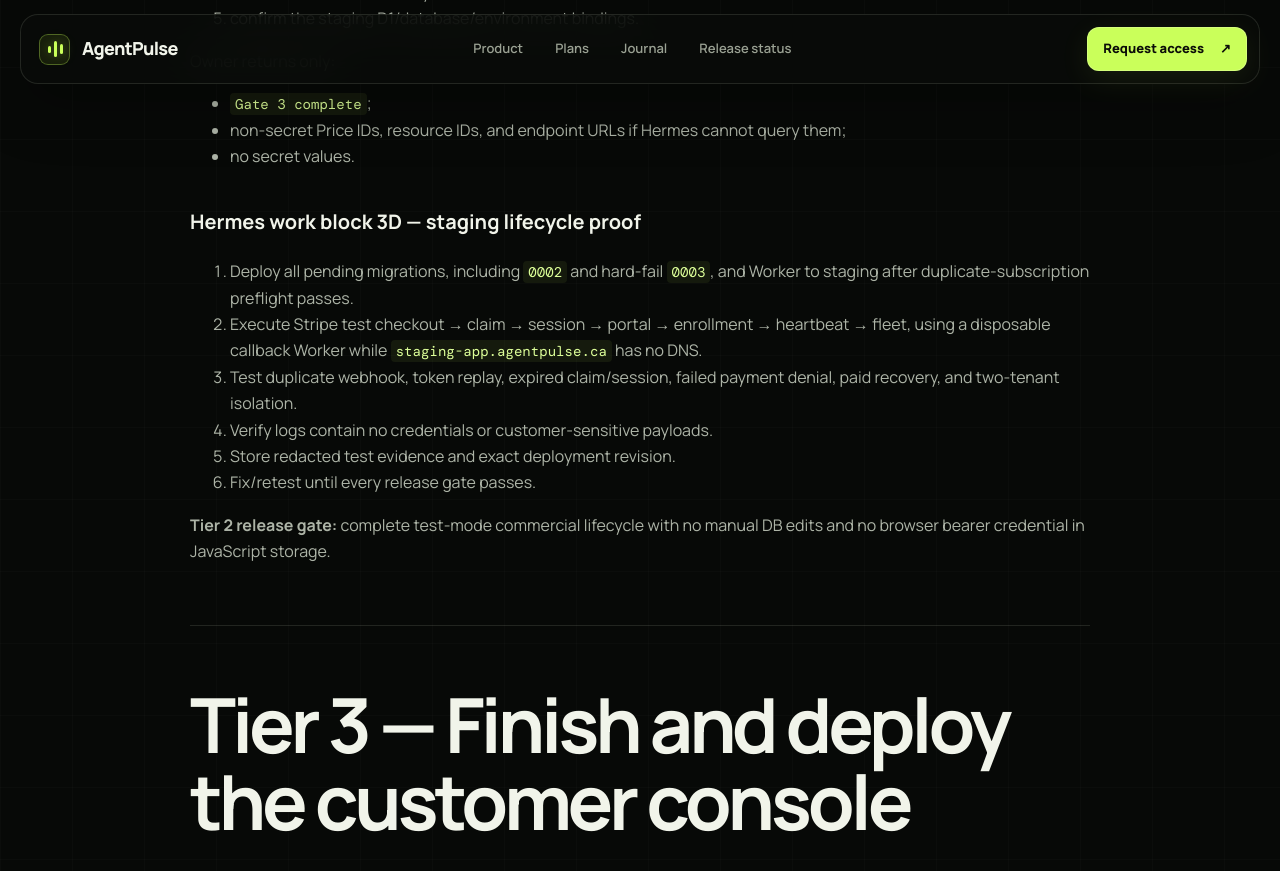
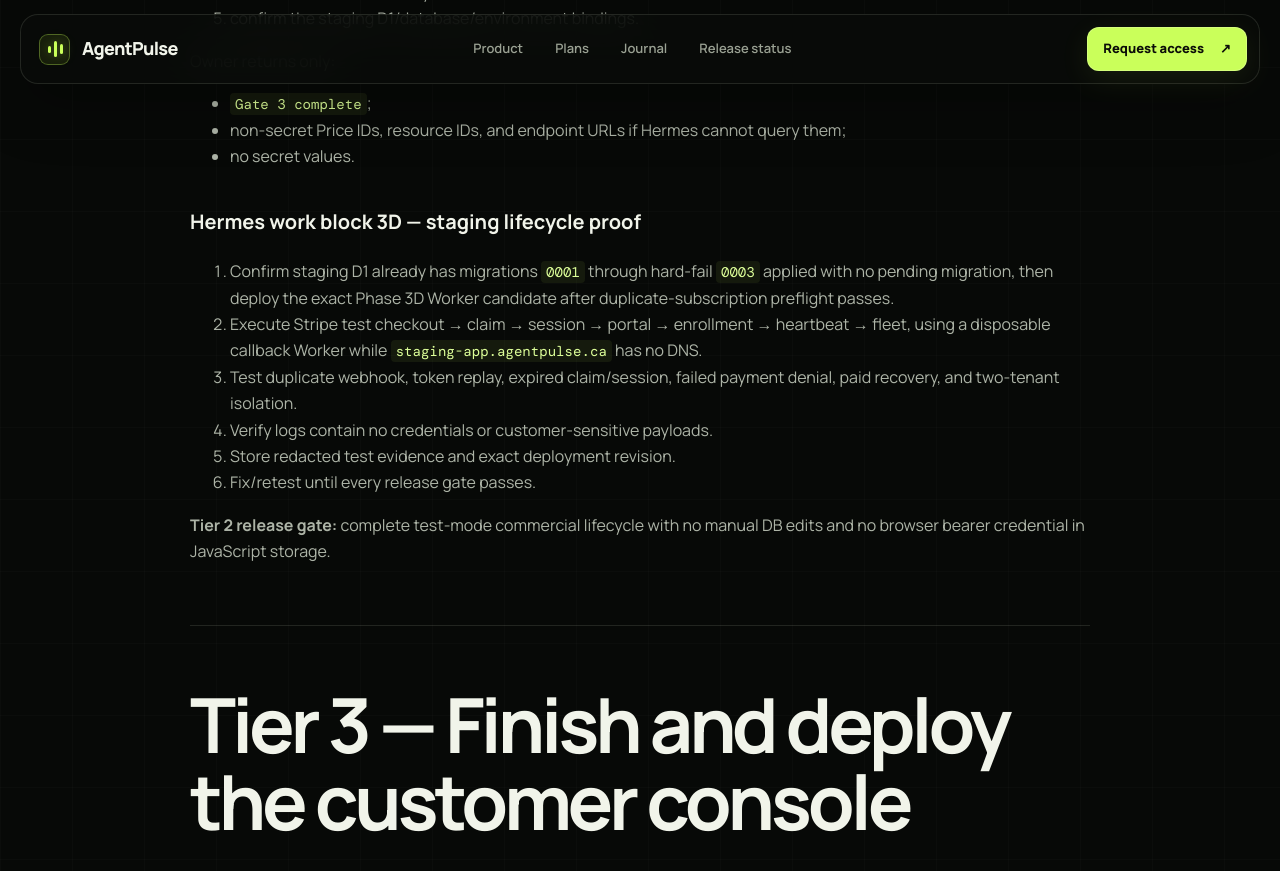
Before and after one commit to strouddustinn-bot/agentpulse, a Jekyll site: the page built from docs/planning/AGENTPULSE-COMPLETION-PLAN.md, in a window 1280 px wide and 900 px high, scrolled down 12115 px. Shown: the top 871 px of the window. Built offline with Jekyll 4.4.1, drawn with Linux system fonts in a browser that asks for light colours; our own code applies the rules of GitHub Pages for plain Markdown files.

Commit message:
docs: align Gate 3 staging migration step with applied D1 state
Migrations 0001-0003 are already applied on staging D1. Keep the remaining
Phase 3D gate as Worker deploy plus commercial lifecycle proof.

```diff
--- a/docs/planning/AGENTPULSE-COMPLETION-PLAN.md
+++ b/docs/planning/AGENTPULSE-COMPLETION-PLAN.md
@@ -375,7 +375,7 @@ Owner returns only:
 
 ### Hermes work block 3D — staging lifecycle proof
 
-1. Deploy all pending migrations, including `0002` and hard-fail `0003`, and Worker to staging after duplicate-subscription preflight passes.
+1. Confirm staging D1 already has migrations `0001` through hard-fail `0003` applied with no pending migration, then deploy the exact Phase 3D Worker candidate after duplicate-subscription preflight passes.
 2. Execute Stripe test checkout → claim → session → portal → enrollment → heartbeat → fleet, using a disposable callback Worker while `staging-app.agentpulse.ca` has no DNS.
 3. Test duplicate webhook, token replay, expired claim/session, failed payment denial, paid recovery, and two-tenant isolation.
 4. Verify logs contain no credentials or customer-sensitive payloads.
```
